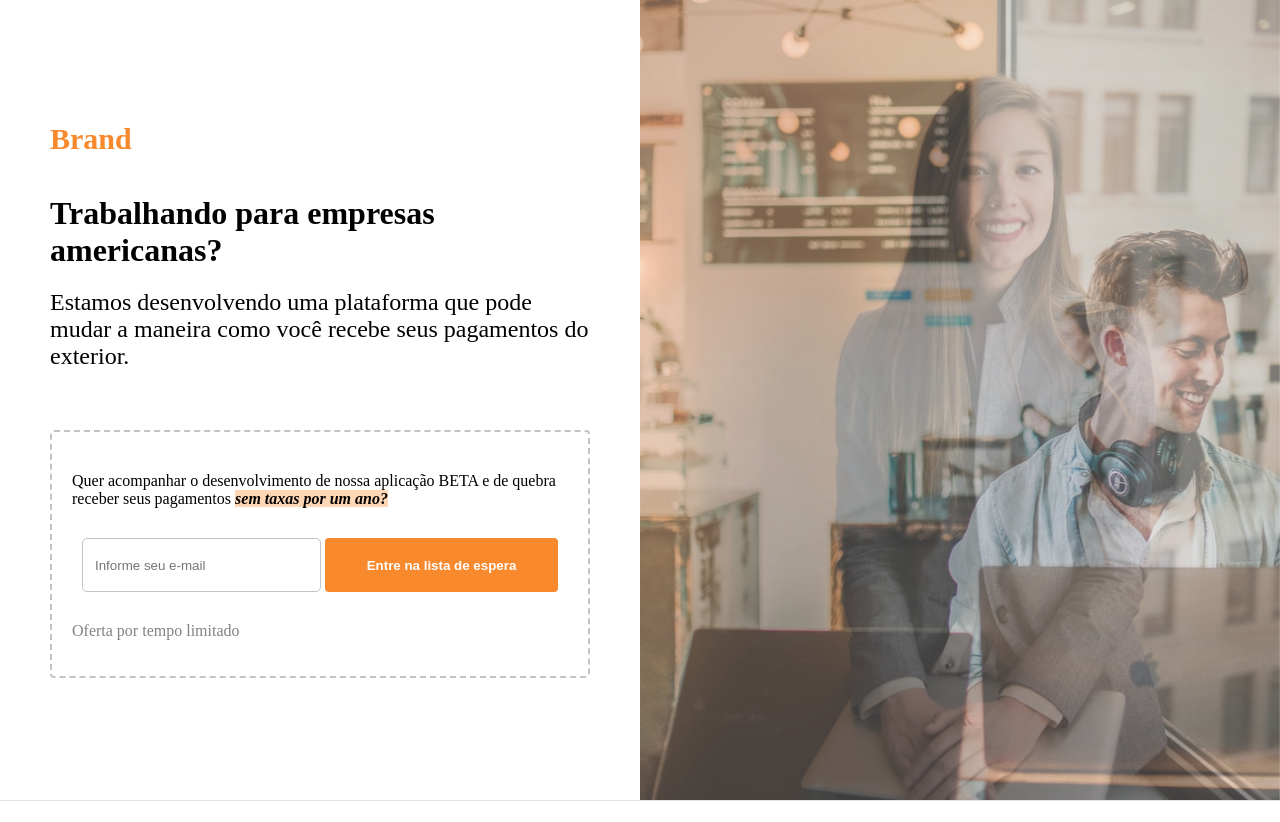
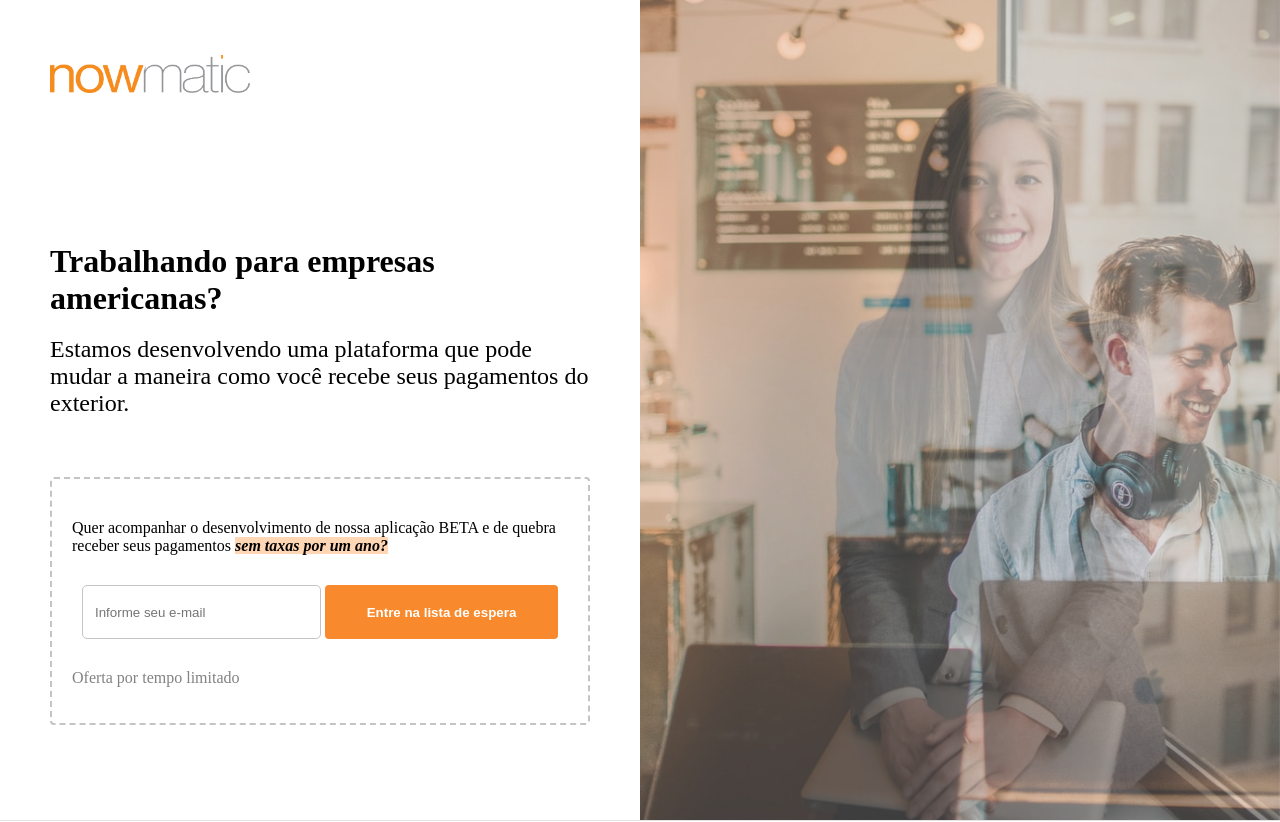
Before and after one commit to nowmatic/nowmatic.github.io, a plain HTML site: page index.html in a window 1280 px wide. Shown: the top 822 px of the page. Drawn offline with nearby package versions, Linux system fonts and the light colour scheme.

Commit message:
Adding Nowmatic logo

```diff
--- a/assets/style/index.css
+++ b/assets/style/index.css
@@ -54,7 +54,7 @@ header {
 
 .content {
   min-height: 100vh;
-  padding: 0 50px;
+  padding: 10px 50px;
   display: flex;
   flex-direction: column;
   justify-content: center;
@@ -66,6 +66,10 @@ header {
 
 .subtitle {
   font-weight: lighter;
+}
+
+.logo {
+  margin-bottom: 150px;
 }
 
 .waitlist-form {
--- a/index.html
+++ b/index.html
@@ -25,7 +25,7 @@
       <div class="row fill-screen-height">
         <div class="col">
           <div class="content">
-            <h4 class="brand">Brand</h4>
+            <img class="logo" src="./assets/images/logo.png" alt="nowmatic logo" width="200px">
             <h1 class="title">Trabalhando para empresas americanas?</h1>
             <h2 class="subtitle">
               Estamos desenvolvendo uma plataforma que pode mudar a maneira como você recebe seus pagamentos do exterior.
```
Also changed, not shown: assets/images/logo.png (added).
